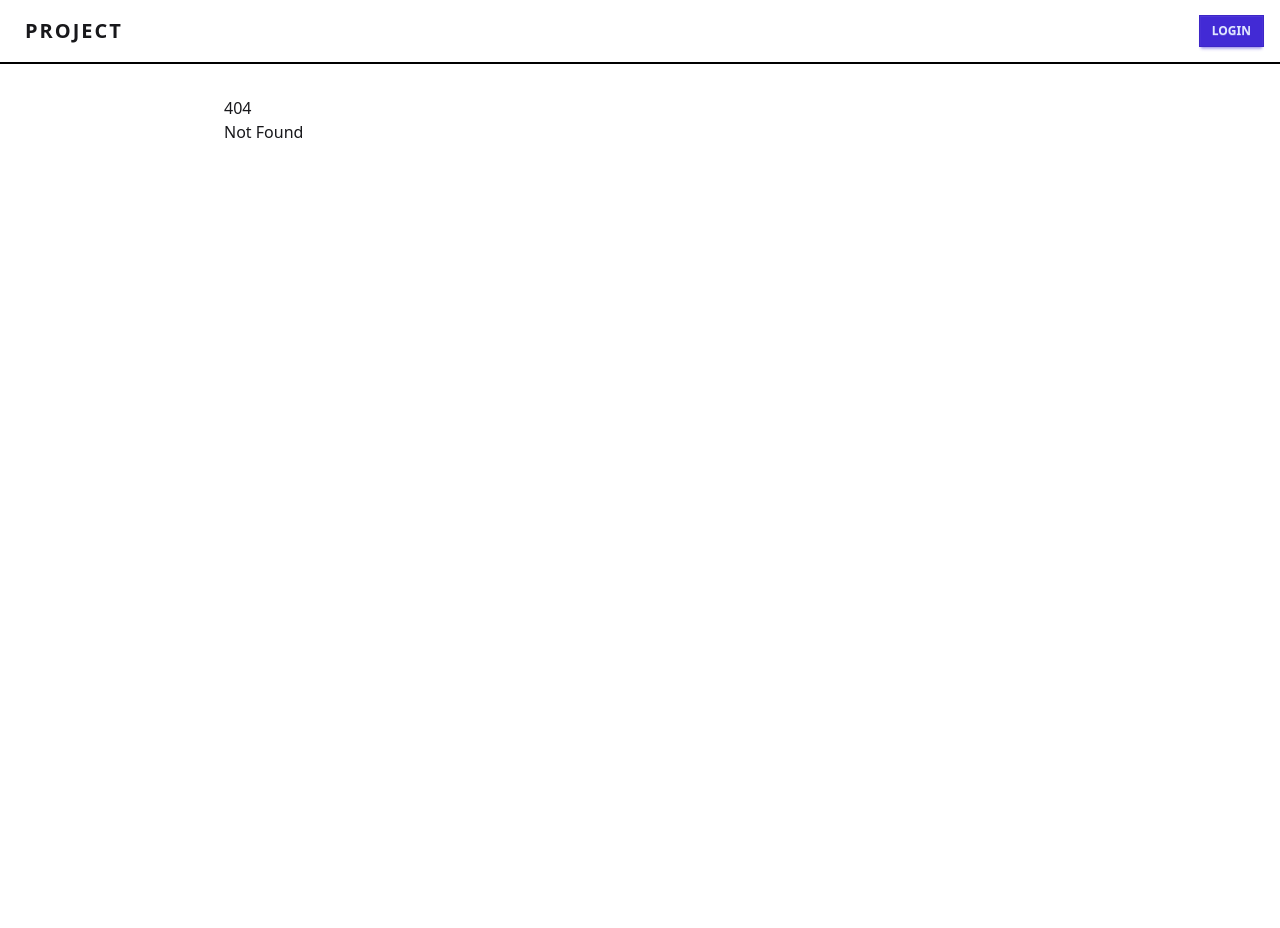
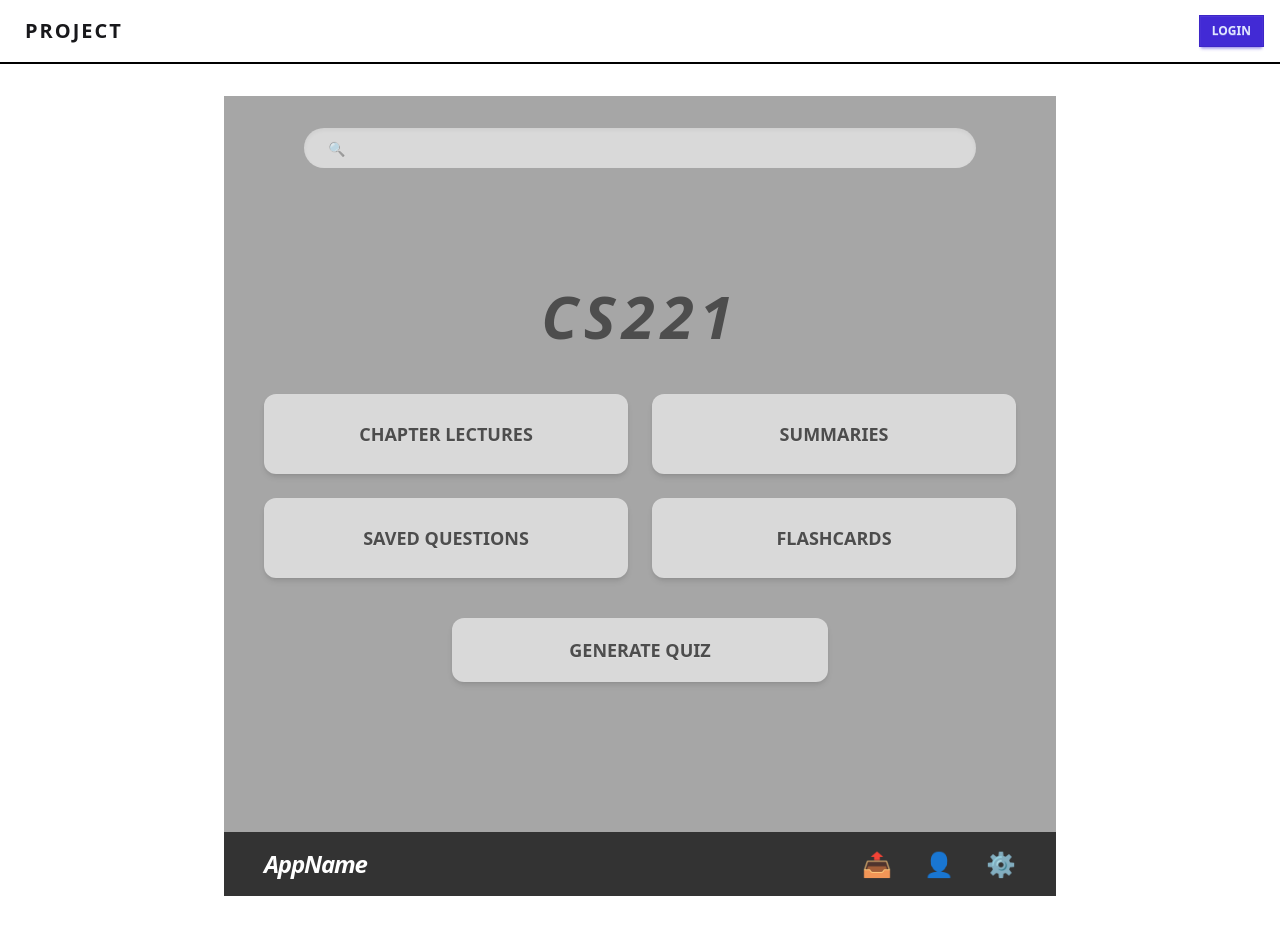
Before and after one commit to lbarto12/examplify, a SvelteKit app in the folder frontend/: page /course/cs221 in a window 1280 px wide. Before the commit this address had no page. Before the commit the page ends 800 px from the top, so only its background shows below. Built offline with nearby package versions, Linux system fonts and the light colour scheme.

Commit message:
feat: landing squares linked to reactive course menu

```diff
--- a/frontend/src/routes/+page.js
+++ b/frontend/src/routes/+page.js
@@ -1,17 +1,17 @@
-// src/routes/+page.js
 /** @type {import('./$types').PageLoad} */
 export function load() {
     return {
-        // FAKE (for now) Data based on sketches
+        // Mock data to be replaced by backend later
         savedCourses: [
-            { name: 'CS221' },
-            { name: 'MAT470' },
-            { name: 'PHIL101' }
+            { id: 'cs221', name: 'CS221' },
+            { id: 'mat470', name: 'MAT470' },
+            { id: 'phil101', name: 'PHIL101' }
         ],
         quickAccess: [
             { label: 'Lecture', icon: '📚' },
             { label: 'Summary', icon: '📝' },
-            { label: 'Flash Cards', icon: '📇' }
+            { label: 'Flash Cards', icon: '📇' },
+            { label: 'Quizzes', icon: '❓' }
         ]
     };
 }
--- a/frontend/src/routes/+page.svelte
+++ b/frontend/src/routes/+page.svelte
@@ -23,12 +23,14 @@
 
         <div class="grid grid-cols-3 gap-8">
             {#each data.savedCourses as course}
-                <div class="aspect-square bg-black text-white flex flex-col items-center justify-center p-6 hover:bg-neutral cursor-pointer shadow-[12px_12px_0px_0px_rgba(0,0,0,0.1)] transition-all group border-2 border-black">
+                <a href="/course/{course.id}"
+                   class="aspect-square bg-black text-white flex flex-col items-center justify-center p-6 hover:bg-neutral cursor-pointer shadow-[12px_12px_0px_0px_rgba(0,0,0,0.1)] transition-all group border-2 border-black no-underline">
                     <span class="text-2xl font-black italic tracking-tighter uppercase text-center leading-none">
                         {course.name}
                     </span>
-                </div>
+                </a>
             {/each}
+
             <button class="aspect-square border-4 border-dashed border-black/10 flex items-center justify-center hover:bg-base-200 transition-all group">
                 <span class="text-6xl font-thin opacity-20 group-hover:opacity-100">+</span>
             </button>
--- /dev/null
+++ b/frontend/src/routes/course/[id]/+page.js
@@ -0,0 +1,7 @@
+/** @type {import('./$types').PageLoad} */
+export function load({ params }) {
+    return {
+        // This takes whatever is in the URL and passes it to the Svelte file
+        courseId: params.id.toUpperCase()
+    };
+}
--- /dev/null
+++ b/frontend/src/routes/course/[id]/+page.svelte
@@ -0,0 +1,39 @@
+<script>
+    /** @type {import('./$types').PageProps} */
+    let { data } = $props(); // This pulls in the courseId from +page.js
+</script>
+
+<div class="flex flex-col min-h-screen bg-[#A6A6A6] font-sans">
+    <header class="p-8 flex justify-center">
+        <div class="relative w-full max-w-2xl">
+            <input type="text" placeholder="🔍"
+                   class="input w-full rounded-full border-none bg-[#D9D9D9] px-6 py-2 shadow-inner focus:outline-none" />
+        </div>
+    </header>
+
+    <main class="flex-grow flex flex-col items-center justify-center -mt-16">
+        <h1 class="text-6xl font-black italic text-[#4D4D4D] tracking-widest mb-12 uppercase">
+            {data.courseId}
+        </h1>
+
+        <div class="grid grid-cols-2 gap-6 w-full max-w-4xl px-10">
+            <button class="btn btn-lg h-20 rounded-xl bg-[#D9D9D9] border-none text-[#4D4D4D] font-bold shadow-md hover:bg-black hover:text-white transition-all uppercase">Chapter Lectures</button>
+            <button class="btn btn-lg h-20 rounded-xl bg-[#D9D9D9] border-none text-[#4D4D4D] font-bold shadow-md hover:bg-black hover:text-white transition-all uppercase">Summaries</button>
+            <button class="btn btn-lg h-20 rounded-xl bg-[#D9D9D9] border-none text-[#4D4D4D] font-bold shadow-md hover:bg-black hover:text-white transition-all uppercase">Saved Questions</button>
+            <button class="btn btn-lg h-20 rounded-xl bg-[#D9D9D9] border-none text-[#4D4D4D] font-bold shadow-md hover:bg-black hover:text-white transition-all uppercase">Flashcards</button>
+
+            <div class="col-span-2 flex justify-center mt-4">
+                <button class="btn btn-lg w-1/2 h-16 rounded-xl bg-[#D9D9D9] border-none text-[#4D4D4D] font-bold shadow-md hover:bg-black hover:text-white transition-all uppercase">Generate Quiz</button>
+            </div>
+        </div>
+    </main>
+
+    <footer class="bg-[#333333] text-white p-4 flex items-center justify-between px-10 mt-auto">
+        <div class="text-2xl font-black italic tracking-tighter">AppName</div>
+        <div class="flex gap-8 text-2xl items-center">
+            <button class="hover:opacity-70">📤</button>
+            <button class="hover:opacity-70">👤</button>
+            <button class="hover:opacity-70">⚙️</button>
+        </div>
+    </footer>
+</div>
```
